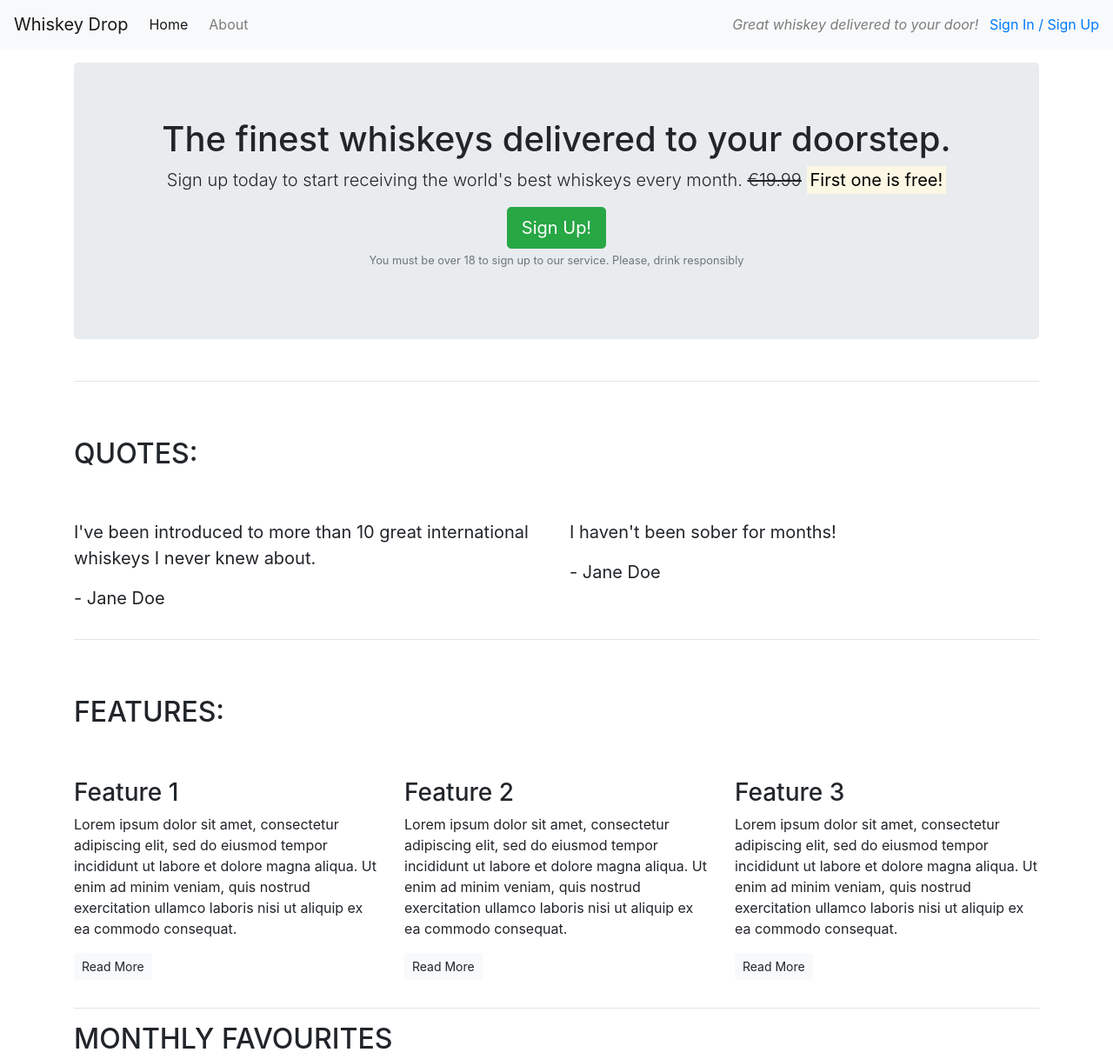
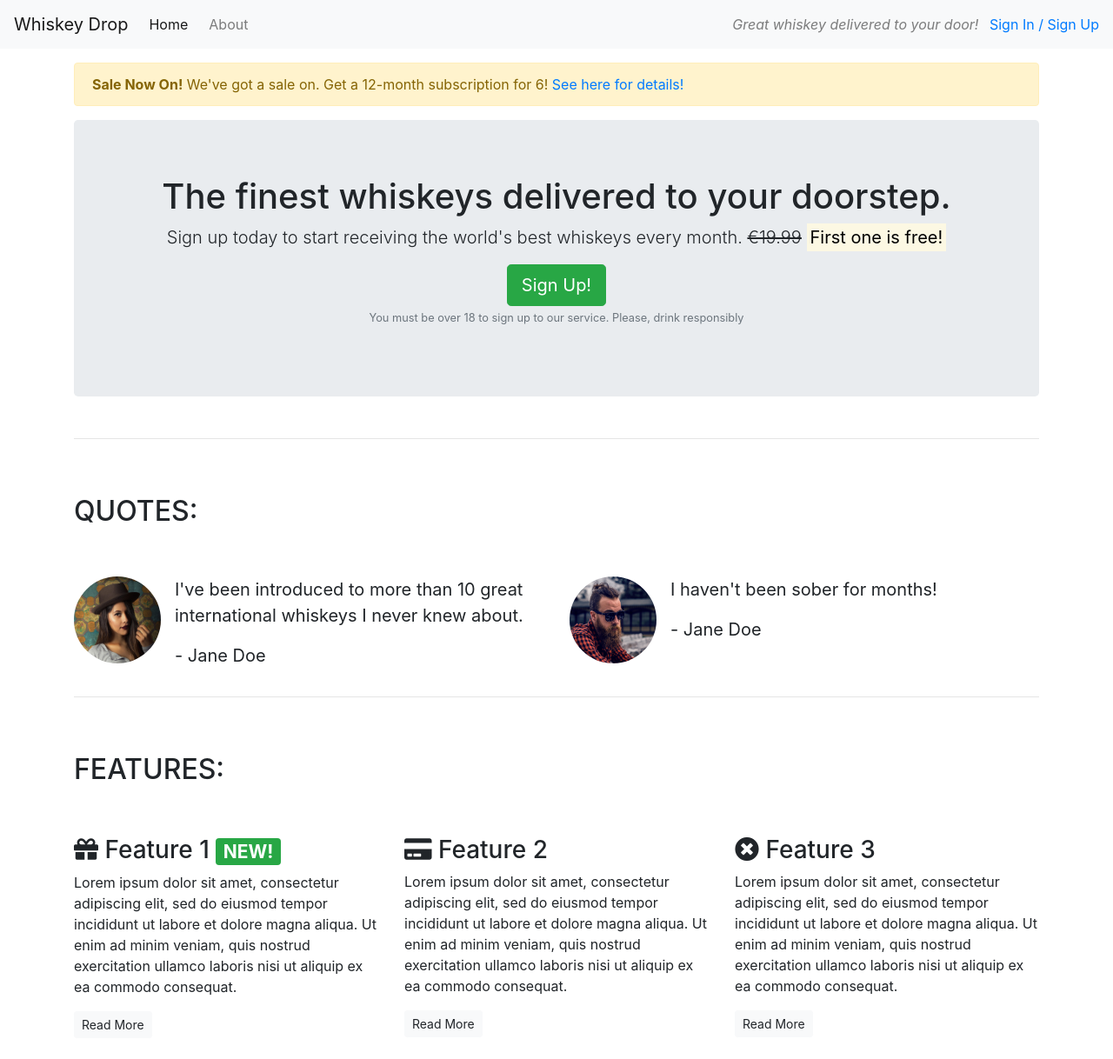
Before and after one commit to JordanCH05/whiskey-drop-bootstrap4, a website: page index.html in a window 1280 px wide. Shown: the top 1218 px of the page at 87% size. Drawn offline with nearby package versions, Linux system fonts and the light colour scheme.

Commit message:
Add images and icons and promotion text

```diff
--- a/index.html
+++ b/index.html
@@ -7,6 +7,7 @@
   <title>Whiskey Drop | Taste a new whiskey every month</title>
   <meta name="viewport" content="width=device-width, initial-scale=1.0">
   <link rel="stylesheet" href="https://maxcdn.bootstrapcdn.com/bootstrap/4.1.3/css/bootstrap.min.css">
+  <link rel="stylesheet" href="https://use.fontawesome.com/releases/v5.6.1/css/all.css" integrity="sha384-gfdkjb5BdAXd+lj+gudLWI+BXq4IuLW5IT+brZEZsLFm++aCMlF1V92rMkPaX4PP" crossorigin="anonymous">
 </head>
 
 <body>
@@ -23,12 +24,20 @@
     </div>
   </nav>
   <article class="container mt-3">
+    <div class="row d-none d-sm-block">
+      <div class="col-12">
+        <div class="alert alert-warning">
+          <strong>Sale Now On!</strong> We've got a sale on. Get a 12-month subscription for 6! <a href="">See here for details!</a>
+        </div>
+      </div>
+    </div>
     <!-- Callout -->
     <div class="row">
       <div class="col-12">
         <section class="callout jumbotron text-center">
           <h1>The finest whiskeys delivered to your doorstep.</h1>
-          <p class="lead">Sign up today to start receiving the world's best whiskeys every month. <s class="d-none d-sm-inline">€19.99</s>
+          <p class="lead">Sign up today to start receiving the world's best whiskeys every month. <s
+              class="d-none d-sm-inline">€19.99</s>
             <span class="d-inline d-sm-none"><br></span>
             <strong><mark>First one is free!</mark></strong></p>
           <button class="btn btn-success btn-lg">Sign Up!</button>
@@ -49,16 +58,29 @@
       </div>
       <div class="row">
         <div class="col-12 col-md-6">
+          <div class="media">
+            <div class="d-none d-sm-block">
+              <img src="images/girl-image.png" class="rounded-circle mr-3" height=100 width=100>
+            </div>
+            <div class="media-body">
               <blockquote class="blockquote">
                 <p>I've been introduced to more than 10 great international whiskeys I never knew about.</p>
                 <p>- Jane Doe</p>
               </blockquote>
             </div>
+          </div>
+        </div>
         <div class="col-12 col-md-6">
+          <div class="media">
+            <div class="d-none d-sm-block">
+              <img src="images/guy-image.png" class="rounded-circle mr-3" height=100 width=100>
+            </div>
+            <div class="media-body">
               <blockquote class="blockquote">
                 <p>I haven't been sober for months!</p>
                 <p>- Jane Doe</p>
               </blockquote>
+            </div>
           </div>
         </div>
     </section>
@@ -75,7 +97,7 @@
       <div class="row">
         <div class="col-12 col-md-6 col-lg-4">
           <div class="feature">
-            <h3>Feature 1</h3>
+            <h3><i class="fas fa-gift d-none d-sm-inline"></i> Feature 1 <span class="badge badge-success">NEW!</span></h3>
             <p>Lorem ipsum dolor sit amet, consectetur adipiscing elit, sed do eiusmod tempor incididunt ut labore et
               dolore magna aliqua. Ut enim ad minim veniam, quis nostrud exercitation ullamco laboris nisi ut aliquip ex
               ea commodo consequat.</p>
@@ -84,7 +106,7 @@
         </div>
         <div class="col-12 col-md-6 col-lg-4">
           <div class="feature">
-            <h3>Feature 2</h3>
+            <h3><i class="fas fa-credit-card d-none d-sm-inline"></i> Feature 2</h3>
             <p>Lorem ipsum dolor sit amet, consectetur adipiscing elit, sed do eiusmod tempor incididunt ut labore et
               dolore magna aliqua. Ut enim ad minim veniam, quis nostrud exercitation ullamco laboris nisi ut aliquip ex
               ea commodo consequat.</p>
@@ -93,7 +115,7 @@
         </div>
         <div class="col-12 d-md-none d-lg-block col-lg-4">
           <div class="feature">
-            <h3>Feature 3</h3>
+            <h3><i class="fas fa-times-circle d-none d-sm-inline"></i> Feature 3</h3>
             <p>Lorem ipsum dolor sit amet, consectetur adipiscing elit, sed do eiusmod tempor incididunt ut labore et
               dolore magna aliqua. Ut enim ad minim veniam, quis nostrud exercitation ullamco laboris nisi ut aliquip ex
               ea commodo consequat.</p>
```
Also changed, not shown: images/girl-image.png (added), images/guy-image.png (added). Lines whose indentation alone changed are shown as unchanged.
